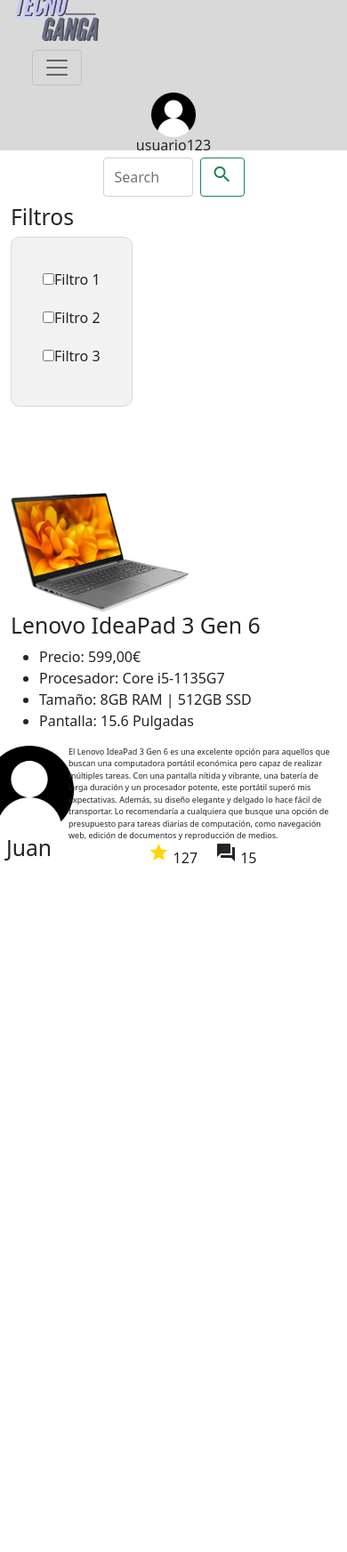
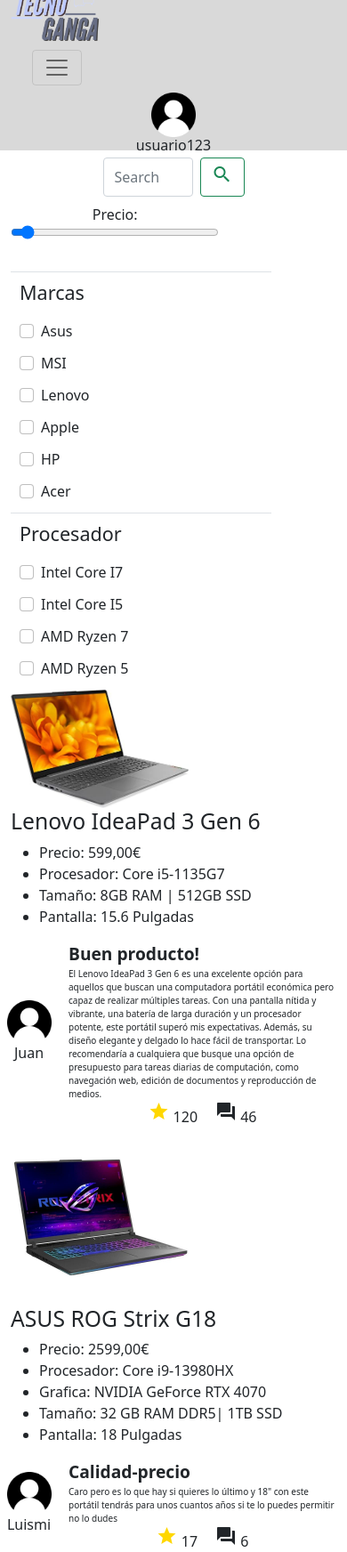
Before and after one commit to osciva/UB-FHiC-TecnoGanga, a plain HTML site: page TecnoGanga/index.html in a window 390 px wide. Shown: the whole page at 89% size. Before the commit the page ends 1073 px from the top, so only its background shows below. Drawn offline with nearby package versions, Linux system fonts and the light colour scheme.

Commit message:
Add files via upload

```diff
--- a/TecnoGanga/app.js
+++ b/TecnoGanga/app.js
@@ -9,31 +9,79 @@ const miapp = Vue.createApp({
                     Procesador: "Core i5-1135G7",
                     Tamaño: "8GB RAM | 512GB SSD",
                     Pantalla: "15.6 Pulgadas"
-                }
-            }]
+                },
+                hilos: [{
+                    nombre: "Juan",
+                    imagen: "./resource/usario.png",
+                    titulo: "Buen producto!",
+                    texto: "El Lenovo IdeaPad 3 Gen 6 es una excelente opción para aquellos que buscan una computadora portátil económica pero capaz de realizar múltiples tareas. Con una pantalla nítida y vibrante, una batería de larga duración y un procesador potente, este portátil superó mis expectativas. Además, su diseño elegante y delgado lo hace fácil de transportar. Lo recomendaría a cualquiera que busque una opción de presupuesto para tareas diarias de computación, como navegación web, edición de documentos y reproducción de medios.",
+                    estrellas: 120,
+                    comentarios: 46
+                }]
+            },{
+                nombre: "ASUS ROG Strix G18",
+                imagen: "./resource/portatil2.jpg",
+                propiedades:{
+                    Precio: "2599,00€",
+                    Procesador: "Core i9-13980HX",
+                    Grafica: "NVIDIA GeForce RTX 4070",
+                    Tamaño: "32 GB RAM DDR5| 1TB SSD",
+                    Pantalla: "18 Pulgadas"
+                },
+                hilos: [{
+                    nombre: "Luismi",
+                    imagen: "./resource/usario.png",
+                    titulo: "Calidad-precio",
+                    texto: "Caro pero es lo que hay si quieres lo último y 18\" con este portátil tendrás para unos cuantos años si te lo puedes permitir no lo dudes",
+                    estrellas: 17,
+                    comentarios: 6
+                }]
+            }
+            ],
+            filtros: [{
+                titulo: "Marcas",
+                filtros: [
+                    {nombre: "Asus"},
+                    {nombre: "MSI"},
+                    {nombre: "Lenovo"},
+                    {nombre: "Apple"},
+                    {nombre: "HP"},
+                    {nombre: "Acer"},
+                ]
+            },{
+                titulo: "Procesador",
+                filtros: [
+                    {nombre: "Intel Core I7"},
+                    {nombre: "Intel Core I5"},
+                    {nombre: "AMD Ryzen 7"},
+                    {nombre: "AMD Ryzen 5"},
+                ]
+            }
+            ]
         }
     }
 });
 miapp.component('filtros', {
     template: `
     <div>
-      <h2>Filtros</h2>
-      <div class="cont-bor-red" style="display: inline-block;">
-        <div v-for="(filtro, index) in filtros" :key="index">
-            <input class="filtro-label" type="checkbox" :id="'filtro_' + index" :value="filtro.nombre" v-model="filtroSeleccionados">
-            <label :for="'filtro_' + index">{{filtro.nombre}}</label>
+      <h4 class="margen">{{titulo}}</h4>
+      <div class="filtros" style="display: inline-block;">
+        <div class="filtros" style="margin-left: 10px; margin-top: 10px" v-for="(filtro, index) in filtros" :key="index">
+          <div class="form-check">
+            <input class="form-check-input" type="checkbox" :id="'filtro_' + index" :value="filtro.nombre" v-model="filtroSeleccionados">
+            <label class="form-check-label" :for="'filtro_' + index">{{filtro.nombre}}</label>
+          </div>
         </div>
       </div>
     </div>
   `,
+    props: {
+        titulo: String,
+        filtros: Array,
+        filtrosSeleccionados: Array
+    },
     data() {
         return {
-            filtros: [
-                {nombre: 'Filtro 1'},
-                {nombre: 'Filtro 2'},
-                {nombre: 'Filtro 3'},
-            ],
-            filtroSeleccionados: [],
         }
     },
     methods: {
@@ -42,10 +90,10 @@ miapp.component('filtros', {
 });
 miapp.component('producto',{
     template: `
-    <img :src="producto.imagen" class="img" width="200" alt="Foto del producto">
-    <h2>{{ producto.nombre }}</h2>
+    <img :src="producto.imagen" width="200" alt="Foto del producto">
+    <h2 class="letra-descripción">{{ producto.nombre }}</h2>
     <ul>
-      <li v-for="(value, key) in producto.propiedades" :key="key">{{ key }}: {{ value }}</li>
+      <li v-for="(value, key) in producto.propiedades" :key="key" class="letra-descripción">{{ key }}: {{ value }}</li>
     </ul>
     `,
     props:[
@@ -57,22 +105,67 @@ miapp.component('producto',{
         }
     },
 })
+miapp.component('barra-deslizante',{
+    template: `
+    <div class="filtros">
+        <div class="row">
+            <div class="col-12 col-container align-items-center">
+                <label>{{titulo}}</label>
+            </div>
+            <div class="col-12 col-container">
+                <input type="range" id="price" name="price" :min="min" :max="max" :step="step" v-on: @change="onchangeRange()">
+            </div>
+            <div class="col-12 col-container align-items-center">
+                <input type="text" id="priceInput" name="priceInput" style="border: none; background-color: transparent; text-align: center; width: 50%;" v-on: @change="onchangeText(value)">
+            </div>
+        </div>
+    </div>
+    `,
+    props: {
+        titulo: {type:String},
+        min: {type:Number},
+        max: {type:Number},
+        step: {type:Number}
+    },
+    data() {
+        return {
+        }
+    },
+    methods: {
+        onchangeRange() {
+            var priceInput = document.getElementById("price")
+            var currentPrice = parseInt(priceInput.value)
+            var priceText = document.getElementById("priceInput");
+            priceText.value = currentPrice+"€";
+        },
+        onchangeText(){
+            var priceText = document.getElementById("priceInput");
+            var currentPrice = parseInt(priceText.value);
+            var priceInput = document.getElementById("price");
+            priceInput.value = currentPrice;
+        }
+    }
+})
 miapp.component('hilo', {
     template: `
     <div class="row">
       <div class="col-2 col-container align-items-center">
-        <img src="./resource/usario.png" class="img" width="100" alt="Foto del logo">
-        <h2>Juan</h2>
+        <img :src="hilo.imagen" class="img" width="50" alt="Foto del logo">
+        <h6>{{hilo.nombre}}</h6>
       </div>
       <div class="col-10 col-container">
-        <div style="font-size: xx-small">El Lenovo IdeaPad 3 Gen 6 es una excelente opción para aquellos que buscan una computadora portátil económica pero capaz de realizar múltiples tareas. Con una pantalla nítida y vibrante, una batería de larga duración y un procesador potente, este portátil superó mis expectativas. Además, su diseño elegante y delgado lo hace fácil de transportar. Lo recomendaría a cualquiera que busque una opción de presupuesto para tareas diarias de computación, como navegación web, edición de documentos y reproducción de medios.</div>
+        <div style="font-size: larger; font-weight: bold">{{hilo.titulo}}</div>
+        <div class="letra-texto">{{hilo.texto}}</div>
         <div class="interacciones" style="display: flex; justify-content: center; align-items: center;">
-          <span style="margin-right: 10px;"><i class="material-icons" style="color: gold">star</i> 127</span>
-          <span style="margin-left: 10px;"><i class="material-icons">forum</i> 15</span>
+          <span style="margin-right: 10px;"><i class="material-icons" style="color: gold">star</i> {{hilo.estrellas}}</span>
+          <span style="margin-left: 10px;"><i class="material-icons">forum</i> {{hilo.comentarios}}</span>
         </div>
       </div>
     </div>
   `,
+    props:[
+      "hilo"
+    ],
     data() {
         return {}
     },
--- a/TecnoGanga/index.html
+++ b/TecnoGanga/index.html
@@ -17,11 +17,11 @@
 <body>
     <section id="app">
         <div class="container-fluid">
-            <div class="row main-flex-row menu-nav align-items-center">
-                <div class="col-sm-2">
-                    <img src="./resource/logo.PNG" width="100" alt="Foto del logo">
+            <div class="row menu-nav">
+                <div class="col-sm">
+                    <img src="./resource/logo.png" class="img" width="100" alt="Foto del logo">
                 </div>
-                <div class="col-sm-8">
+                <div class="col-sm">
                     <nav class="navbar navbar-expand-lg navbar-light">
                         <div class="container-fluid">
                             <button class="navbar-toggler" type="button" data-bs-toggle="collapse" data-bs-target="#navbarNavDropdown" aria-controls="navbarNavDropdown" aria-expanded="false" aria-label="Toggle navigation">
@@ -50,7 +50,7 @@
                     </nav>
 
                 </div>
-                <div class="col-sm-2 text-center ">
+                <div class="col-sm text-center ">
                     <img src="./resource/usario.png" class="img" width="50" alt="Foto del usuario">
                     <h6>usuario123</h6>
                 </div>
@@ -68,17 +68,25 @@
                 </nav>
             </div>
             <div class="row main-row">
-                <div class="col-sm-3 filters">
-                    <filtros></filtros>
+                <div class="col-sm-3 ">
+                    <div class="filtros">
+                        <barra-deslizante titulo="Precio:" min=0 max=1000 step=10 value=500 moneda="€" ></barra-deslizante>
+                        <template v-for="filtro in filtros" :key="index">
+                            <div class="border-top" style="margin-top: 10px"></div>
+                            <filtros :filtros="filtro.filtros" :titulo="filtro.titulo"></filtros>
+                        </template>
+                    </div>
                 </div>
                 <div class="col-sm-9 article">
-                    <div class="row">
-                        <div class="col-sm-5 col-container">
-                            <producto v-for="producto in productos" :key="producto.nombre" :producto="producto""></producto>
-                        </div>
-                        <div class="col-sm-7 col-container">
-                            <hilo></hilo>
-                        </div>
+                    <div class="row post">
+                        <template v-for="producto in productos" :key="producto.nombre">
+                            <div class="col-sm-5 col-container">
+                                <producto  :producto="producto"></producto>
+                            </div>
+                            <div class="col-sm-7 col-container">
+                                <hilo :hilo="producto.hilos[0]"></hilo>
+                            </div>
+                        </template>
                     </div>
                 </div>
             </div>
--- a/TecnoGanga/styles.css
+++ b/TecnoGanga/styles.css
@@ -1,17 +1,26 @@
 :root {
     --color1: #f2f2f2; /* gris claro */
     --color2: #d9d9d9; /* gris no tan claro */
-    --color3: #ffffff; /* blanco */
+    --color3: #717D7E; /* gris oscuro */
+    --color4: #ffffff; /* blanco */
+    --color_logo_azul: #bdc9fb;
+    --color_logo_gris: #676d84;
 }
 
 .menu-nav {
     background: var(--color2);
     max-height: 20vh;
+    align-items: center;
     align-content: center;
     justify-content: center;
     vertical-align: center;
 }
-
+.letra-texto {
+    font-size: x-small
+}
+.letra-descripción {
+    /* font-family: Didot, serif;  Para cambiar la fuente de letra de los productos */
+}
 .cont-bor-red {
     align-content: center;
     align-items: center;
@@ -21,7 +30,23 @@
     border-radius: 10px;
     padding: 30px;
 }
+.article{
 
+}
+
+.filtros{
+    align-items: center;
+    justify-content: center;
+    align-content: center;
+    width: 80%;
+}
+.margen{
+    margin-top: 10px;
+    margin-left: 10px;
+}
+.post{
+    margin-top: 10px;
+}
 .cerca{
     width: 50%;
 }
```
